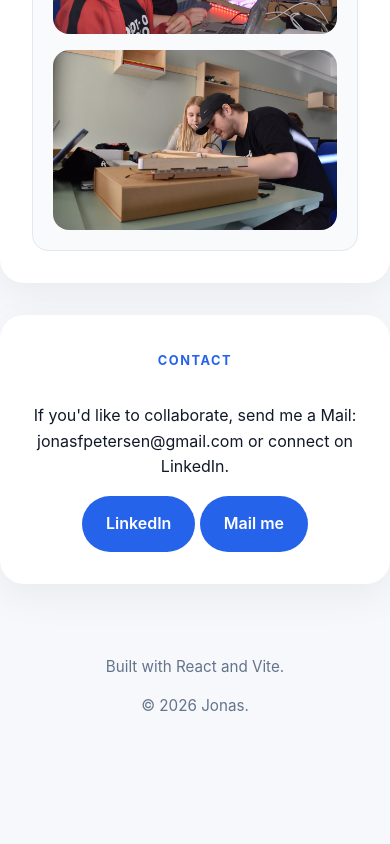
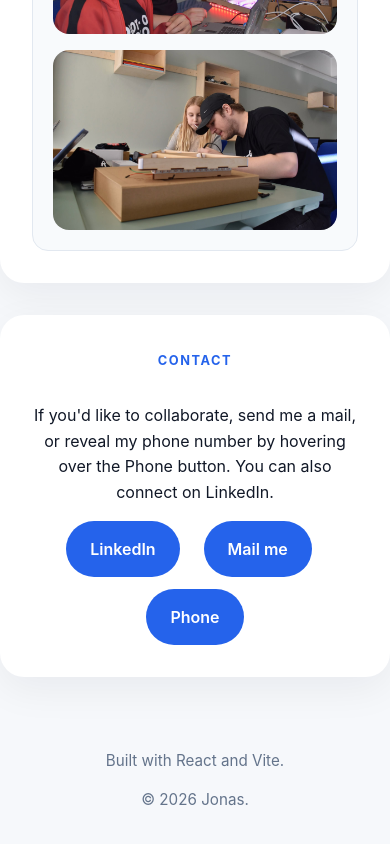
Before and after one commit to JonasFrellesen/JonasPortfolio, a React (Vite) app: page / in a window 390 px wide. Shown: the part 7283-8127 px from the top of the page. Before the commit the page ends 8041 px from the top, so only its background shows below. Built offline with nearby package versions, Linux system fonts and the light colour scheme.

Commit message:
added phone number

```diff
--- a/src/components/Contact.tsx
+++ b/src/components/Contact.tsx
@@ -1,10 +1,18 @@
+import { useState } from 'react';
+
 function Contact() {
+  const [showPhone, setShowPhone] = useState(false);
+
   return (
     <section id="contact" className="section-card contact-section">
       <div className="section-header">
         <span className="section-label">Contact</span>
       </div>
-      <p>If you'd like to collaborate, send me a Mail: jonasfpetersen@gmail.com or connect on LinkedIn.</p>
+      <p>
+        If you'd like to collaborate, send me a mail, or reveal my phone number by hovering over
+        the Phone button. You can also connect on LinkedIn.
+      </p>
+      <div className="contact-actions">
         <a className="button" href="https://www.linkedin.com/feed/">
           LinkedIn
         </a>
@@ -12,6 +20,22 @@ function Contact() {
         <a className="button" href="mailto:jonasfpetersen@gmail.com">
           Mail me
         </a>
+        <span className="separator"> </span>
+        <span className="phone-container">
+          <button
+            type="button"
+            className="button phone-button"
+            onClick={() => setShowPhone((current) => !current)}
+            aria-expanded={showPhone}
+            aria-label="Reveal phone number"
+          >
+            Phone
+          </button>
+          <span className={`phone-popup${showPhone ? ' visible' : ''}`}>
+            +45 30 46 44 91
+          </span>
+        </span>
+      </div>
     </section>
   );
 }
--- a/src/styles/global.css
+++ b/src/styles/global.css
@@ -196,10 +196,16 @@ textarea {
   align-items: center;
   justify-content: center;
   padding: 0.95rem 1.5rem;
+  border: none;
   border-radius: 999px;
   background: #2563eb;
   color: white;
   font-weight: 600;
+  outline: none;
+}
+
+.button:focus-visible {
+  outline: none;
 }
 
 .projects-grid {
@@ -257,6 +263,57 @@ textarea {
   text-align: center;
 }
 
+.contact-actions {
+  display: flex;
+  justify-content: center;
+  align-items: center;
+  flex-wrap: wrap;
+  gap: 0.75rem;
+  margin-top: 1rem;
+}
+
+.phone-container {
+  position: relative;
+  display: inline-flex;
+}
+
+.phone-popup {
+  position: absolute;
+  left: 50%;
+  transform: translateX(-50%) translateY(-0.5rem);
+  bottom: 100%;
+  margin-bottom: 0.75rem;
+  padding: 0.8rem 1rem;
+  border-radius: 0.75rem;
+  background: #0f172a;
+  color: #f8fafc;
+  box-shadow: 0 14px 30px rgba(15, 23, 42, 0.18);
+  font-size: 0.95rem;
+  white-space: nowrap;
+  opacity: 0;
+  pointer-events: none;
+  transition: opacity 150ms ease;
+  z-index: 10;
+}
+
+.phone-popup::after {
+  content: '';
+  position: absolute;
+  left: 50%;
+  bottom: -0.4rem;
+  transform: translateX(-50%);
+  border-width: 0.4rem 0.4rem 0 0.4rem;
+  border-style: solid;
+  border-color: #0f172a transparent transparent transparent;
+}
+
+.phone-container:hover .phone-popup,
+.phone-container:focus-within .phone-popup,
+.phone-popup.visible {
+  opacity: 1;
+  pointer-events: auto;
+}
+
 .footer {
   margin-top: auto;
   padding: 1.5rem 2rem;
```
Lines whose indentation alone changed are shown as unchanged.
